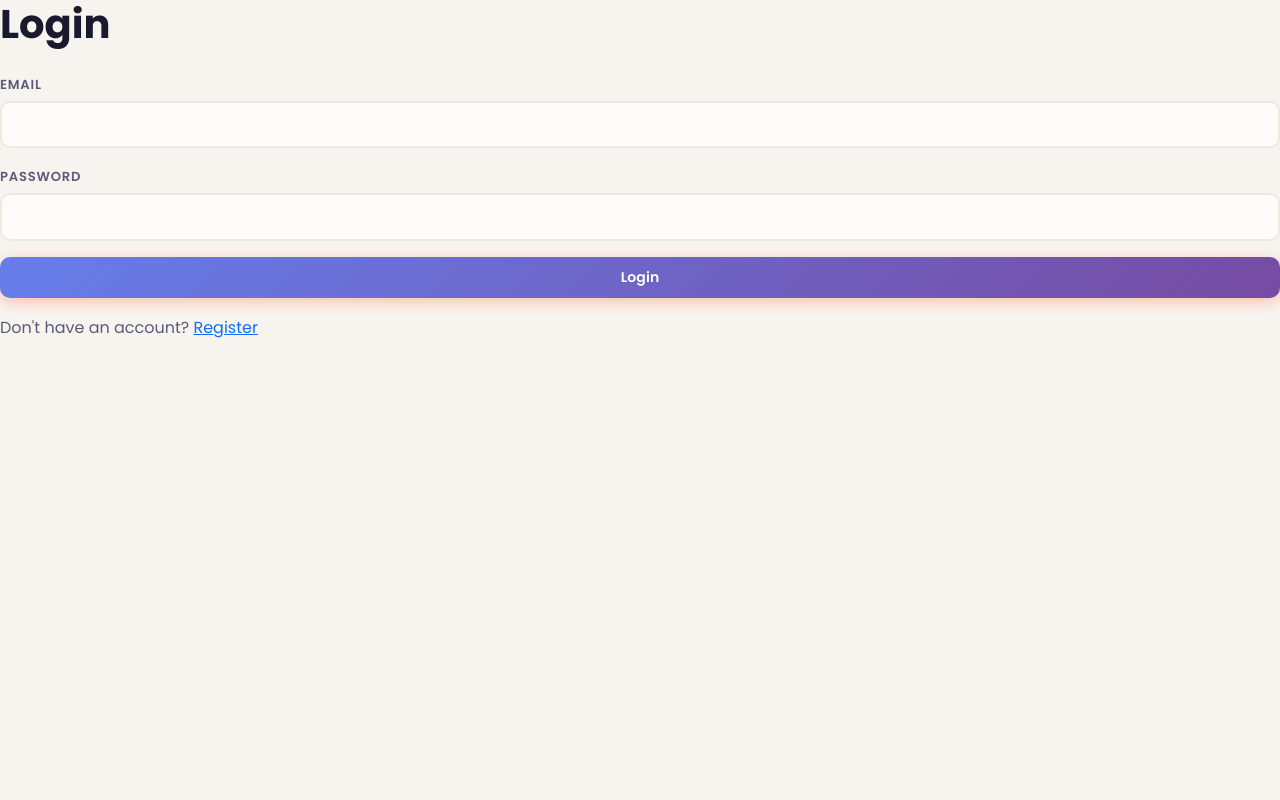
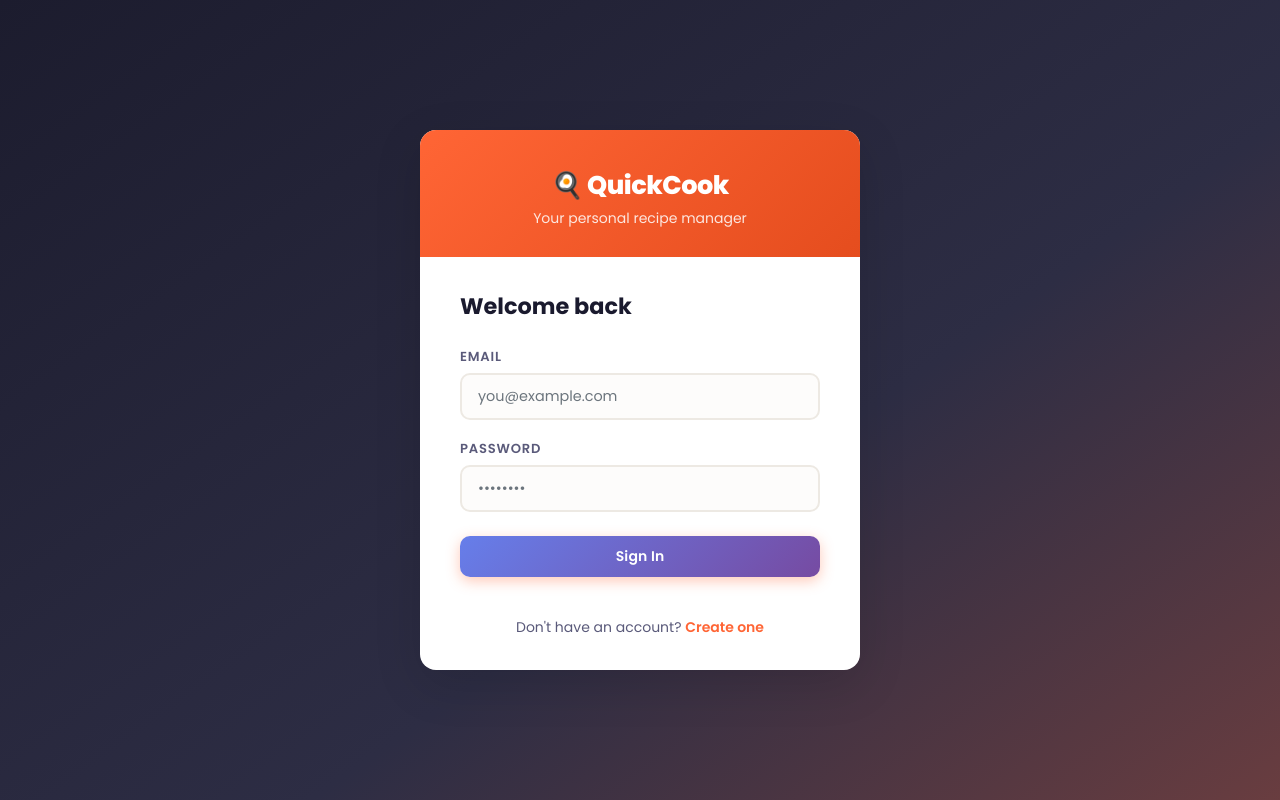
Before and after one commit to abhinanden9-ops/sprint1-backend, a React (Create React App) app in the folder Frontend-UI/: page /login in a window 1280 px wide. Built offline with nearby package versions, Linux system fonts and the light colour scheme; no server answers.

Commit message:
redesign auth pages with card layout

```diff
--- a/Frontend-UI/src/components/Auth/Login.js
+++ b/Frontend-UI/src/components/Auth/Login.js
@@ -3,10 +3,10 @@ import { useNavigate, Link } from 'react-router-dom';
 import axios from 'axios';
 
 function Login({ onLogin }) {
-  const [email, setEmail] = useState('');
+  const [email, setEmail]       = useState('');
   const [password, setPassword] = useState('');
-  const [error, setError] = useState('');
-  const [loading, setLoading] = useState(false);
+  const [error, setError]       = useState('');
+  const [loading, setLoading]   = useState(false);
   const navigate = useNavigate();
 
   const API_URL = process.env.REACT_APP_API_URL || 'https://sprint1-backend-u1ka.onrender.com';
@@ -15,20 +15,18 @@ function Login({ onLogin }) {
     e.preventDefault();
     setError('');
     setLoading(true);
-
     try {
       const response = await axios.post(`${API_URL}/api/auth/login`, {
         email: email.trim(),
         password,
       });
-
       if (response.data.token && response.data.user) {
         onLogin(response.data.token, response.data.user);
         navigate('/');
       }
     } catch (err) {
       if (err.response?.status === 401) {
-        setError('Invalid email or password');
+        setError('Invalid email or password.');
       } else if (err.response?.data?.error) {
         setError(err.response.data.error);
       } else {
@@ -40,9 +38,15 @@ function Login({ onLogin }) {
   };
 
   return (
-    <div className="auth-container">
-      <h1 className="mb-4">Login</h1>
-      {error && <div className="alert alert-danger">{error}</div>}
+    <div className="auth-wrapper">
+      <div className="auth-card">
+        <div className="auth-header">
+          <div className="brand">🍳 QuickCook</div>
+          <div className="subtitle">Your personal recipe manager</div>
+        </div>
+        <div className="auth-body">
+          <h2>Welcome back</h2>
+          {error && <div className="alert alert-danger mb-3">{error}</div>}
           <form onSubmit={handleSubmit}>
             <div className="mb-3">
               <label className="form-label">Email</label>
@@ -51,24 +55,30 @@ function Login({ onLogin }) {
                 className="form-control"
                 value={email}
                 onChange={(e) => setEmail(e.target.value)}
+                placeholder="you@example.com"
                 required
               />
             </div>
-        <div className="mb-3">
+            <div className="mb-4">
               <label className="form-label">Password</label>
               <input
                 type="password"
                 className="form-control"
                 value={password}
                 onChange={(e) => setPassword(e.target.value)}
+                placeholder="••••••••"
                 required
               />
             </div>
             <button type="submit" className="btn btn-primary w-100" disabled={loading}>
-          {loading ? 'Logging in...' : 'Login'}
+              {loading ? 'Signing in…' : 'Sign In'}
             </button>
           </form>
-      <p className="mt-3">Don't have an account? <Link to="/register">Register</Link></p>
+        </div>
+        <div className="auth-footer">
+          Don't have an account? <Link to="/register">Create one</Link>
+        </div>
+      </div>
     </div>
   );
 }
--- a/Frontend-UI/src/components/Auth/Register.js
+++ b/Frontend-UI/src/components/Auth/Register.js
@@ -3,12 +3,12 @@ import { useNavigate, Link } from 'react-router-dom';
 import axios from 'axios';
 
 function Register({ onLogin }) {
-  const [username, setUsername] = useState('');
-  const [email, setEmail] = useState('');
-  const [password, setPassword] = useState('');
+  const [username, setUsername]             = useState('');
+  const [email, setEmail]                   = useState('');
+  const [password, setPassword]             = useState('');
   const [confirmPassword, setConfirmPassword] = useState('');
-  const [error, setError] = useState('');
-  const [loading, setLoading] = useState(false);
+  const [error, setError]                   = useState('');
+  const [loading, setLoading]               = useState(false);
   const navigate = useNavigate();
 
   const API_URL = process.env.REACT_APP_API_URL || 'https://sprint1-backend-u1ka.onrender.com';
@@ -18,31 +18,28 @@ function Register({ onLogin }) {
     setError('');
 
     if (password.length < 6) {
-      setError('Password must be at least 6 characters');
+      setError('Password must be at least 6 characters.');
       return;
     }
-
     if (password !== confirmPassword) {
-      setError('Passwords do not match');
+      setError('Passwords do not match.');
       return;
     }
 
     setLoading(true);
-
     try {
       const response = await axios.post(`${API_URL}/api/auth/register`, {
         username: username.trim(),
         email: email.trim(),
         password,
       });
-
       if (response.data.token && response.data.user) {
         onLogin(response.data.token, response.data.user);
         navigate('/');
       }
     } catch (err) {
       if (err.response?.status === 409) {
-        setError('Email already in use');
+        setError('An account with that email already exists.');
       } else if (err.response?.data?.error) {
         setError(err.response.data.error);
       } else {
@@ -54,9 +51,15 @@ function Register({ onLogin }) {
   };
 
   return (
-    <div className="auth-container">
-      <h1 className="mb-4">Register</h1>
-      {error && <div className="alert alert-danger">{error}</div>}
+    <div className="auth-wrapper">
+      <div className="auth-card">
+        <div className="auth-header">
+          <div className="brand">🍳 QuickCook</div>
+          <div className="subtitle">Start managing your recipes today</div>
+        </div>
+        <div className="auth-body">
+          <h2>Create account</h2>
+          {error && <div className="alert alert-danger mb-3">{error}</div>}
           <form onSubmit={handleSubmit}>
             <div className="mb-3">
               <label className="form-label">Username</label>
@@ -65,6 +68,7 @@ function Register({ onLogin }) {
                 className="form-control"
                 value={username}
                 onChange={(e) => setUsername(e.target.value)}
+                placeholder="Your name"
                 required
               />
             </div>
@@ -75,6 +79,7 @@ function Register({ onLogin }) {
                 className="form-control"
                 value={email}
                 onChange={(e) => setEmail(e.target.value)}
+                placeholder="you@example.com"
                 required
               />
             </div>
@@ -85,24 +90,30 @@ function Register({ onLogin }) {
                 className="form-control"
                 value={password}
                 onChange={(e) => setPassword(e.target.value)}
+                placeholder="Min. 6 characters"
                 required
               />
             </div>
-        <div className="mb-3">
+            <div className="mb-4">
               <label className="form-label">Confirm Password</label>
               <input
                 type="password"
                 className="form-control"
                 value={confirmPassword}
                 onChange={(e) => setConfirmPassword(e.target.value)}
+                placeholder="••••••••"
                 required
               />
             </div>
             <button type="submit" className="btn btn-primary w-100" disabled={loading}>
-          {loading ? 'Registering...' : 'Register'}
+              {loading ? 'Creating account…' : 'Create Account'}
             </button>
           </form>
-      <p className="mt-3">Already have an account? <Link to="/login">Login</Link></p>
+        </div>
+        <div className="auth-footer">
+          Already have an account? <Link to="/login">Sign in</Link>
+        </div>
+      </div>
     </div>
   );
 }
```
Lines whose indentation alone changed are shown as unchanged.
